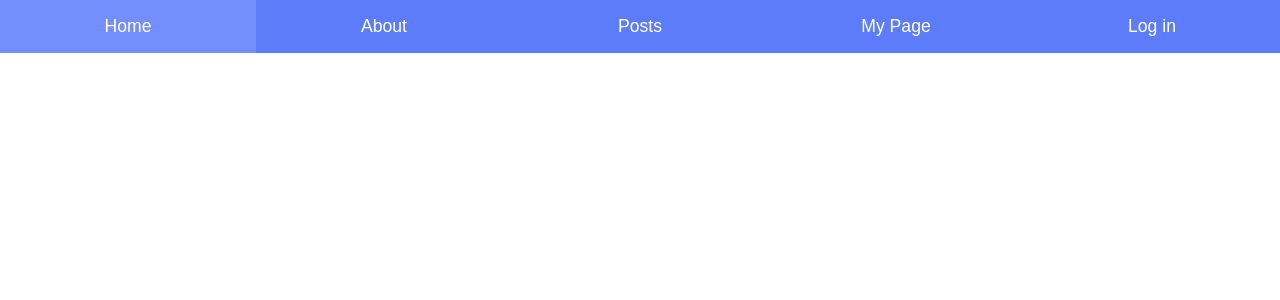
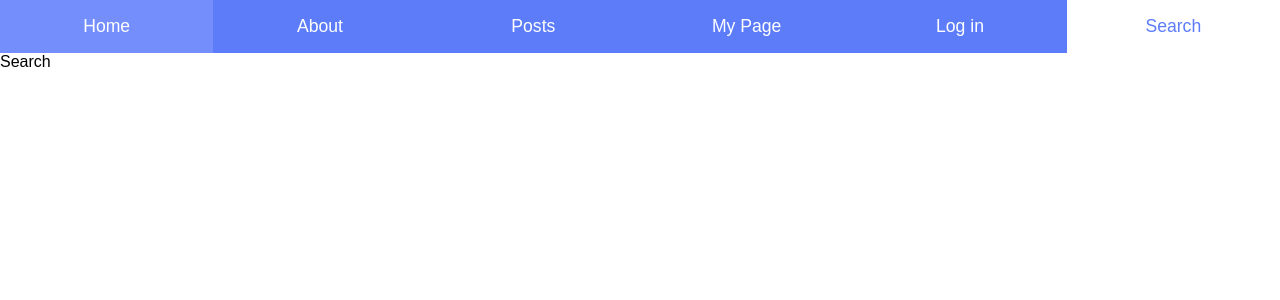
Before and after one commit to trander/rr4, a React (Create React App) app: page /search in a window 1280 px wide. Shown: the top 300 px of the page. Built offline with nearby package versions, Linux system fonts and the light colour scheme.

Commit message:
query parameter

```diff
--- a/src/App.js
+++ b/src/App.js
@@ -6,6 +6,7 @@
 import Posts from './routes/Posts';
 import Login from './routes/Login';
 import MyPage from './routes/MyPage';
+import Search from './routes/Search';
 import Header from "./components/Header";
 
 
@@ -19,6 +20,7 @@
                 <Route path="/posts" component={Posts} />
                 <Route path="/login" component={Login} />
                 <Route path="/me" component={MyPage} />
+                <Route path="/search" component={Search} />
             </div>
         </Router>
     );
--- a/src/components/Header.js
+++ b/src/components/Header.js
@@ -10,6 +10,7 @@
             <NavLink to="/posts" className="item" activeClassName="active">Posts</NavLink>
             <NavLink to="/me" className="item" activeClassName="active">My Page</NavLink>
             <NavLink to="/login" className="item" activeClassName="active">Log in</NavLink>
+            <NavLink to="/search" className="item" activeClassName="active">Search</NavLink>
         </div>
     );
 };
--- /dev/null
+++ b/src/routes/Search.js
@@ -0,0 +1,12 @@
+import React from 'react';
+
+const Search = ({location}) => {
+    return (
+        <div>
+            Search
+            {new URLSearchParams(location.search).get('keyword') }
+        </div>
+    );
+};
+
+export default Search;Search
```
